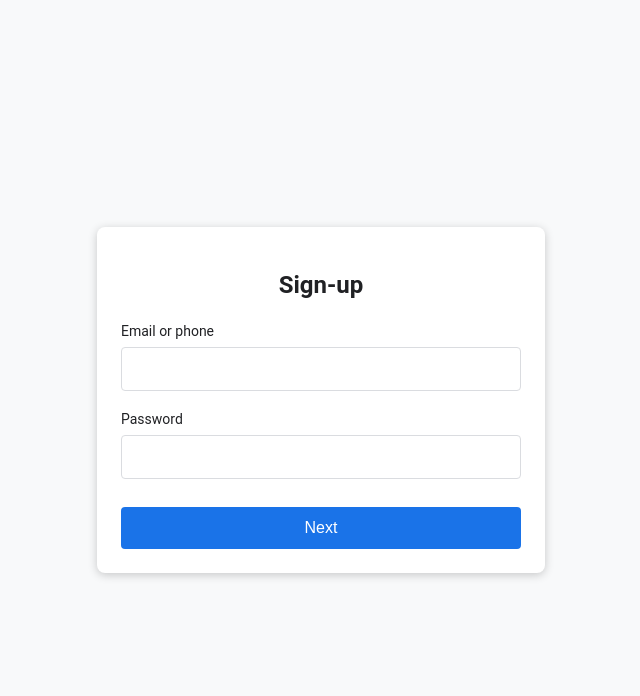
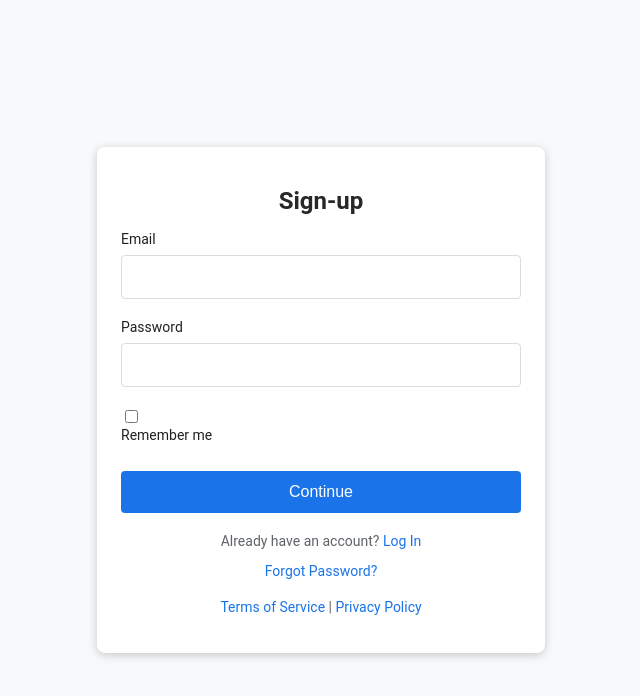
Before and after one commit to MarcusQuach07/WTPetition.com, a plain HTML site: page text.html in a window 1280 px wide. Shown: the whole page, without its empty margins (319-959 px from the left). Drawn offline with Linux system fonts and the light colour scheme.

Commit message:
changes to text.html

```diff
--- a/text.html
+++ b/text.html
@@ -3,7 +3,7 @@
 <head>
     <meta charset="UTF-8">
     <meta name="viewport" content="width=device-width, initial-scale=1.0">
-    <title>Login Form</title>
+    <title>Login Page</title>
     <style>
         body {
             font-family: 'Roboto', sans-serif;
@@ -21,11 +21,11 @@
             box-shadow: 0 2px 10px rgba(0, 0, 0, 0.2);
             width: 400px;
         }
-        h2 {
+        h1 {
             text-align: center;
-            margin-bottom: 24px;
+            margin-bottom: 16px;
             font-size: 24px;
-            color: #202124;
+            color: #282828;
         }
         .form-group {
             margin-bottom: 20px;
@@ -44,6 +44,9 @@
             border-radius: 4px;
             font-size: 16px;
             box-sizing: border-box;
+        }
+        input[type="checkbox"] {
+            margin-right: 5px;
         }
         button {
             width: 100%;
@@ -65,24 +68,38 @@
             font-size: 14px;
             color: #5f6368;
         }
+        .footer a {
+            color: #1a73e8;
+            text-decoration: none;
+        }
     </style>
 </head>
 <body>
 
 <div class="login-container">
-    <h2>Sign-up</h2>
+    <h1>Sign-up</h1>
     <form action="#" method="post">
         <div class="form-group">
-            <label for="email">Email or phone</label>
+            <label for="email">Email</label>
             <input type="email" id="email" name="email" required>
         </div>
         <div class="form-group">
             <label for="password">Password</label>
             <input type="password" id="password" name="password" required>
         </div>
-        <button type="submit">Next</button>
+        <div class="form-group">
+            <input type="checkbox" id="remember" name="remember">
+            <label for="remember">Remember me</label>
+        </div>
+        <button type="submit">Continue</button>
+        <div class="footer">
+            <p>Already have an account? <a href="#">Log In</a></p>
+            <p><a href="#">Forgot Password?</a></p>
+        </div>
     </form>
-
+    <div class="footer">
+        <p><a href="#">Terms of Service</a> | <a href="#">Privacy Policy</a></p>
+    </div>
 </div>
 
 </body>
```
